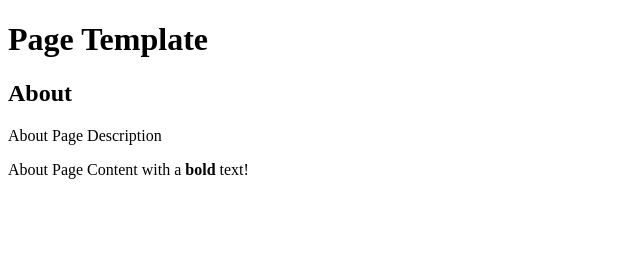
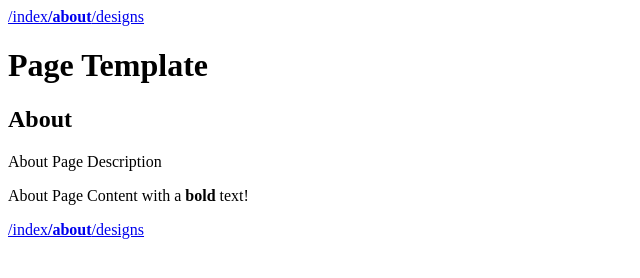
Before and after one commit to xkema/blog-demo-going-local-and-free-with-gatsby-and-netlify-cms, a Gatsby site: page /about/ in a window 1280 px wide. Shown: the whole page, without its empty margins (0-640 px from the left). Built offline with nearby package versions, Linux system fonts and the light colour scheme; Gatsby itself is replaced by a stand-in of ours.

Commit message:
[part-08] Added "Layout" and "Navigation" components
- Updated templates with the shared "Layout" component

```diff
--- /dev/null
+++ b/src/components/Layout.js
@@ -0,0 +1,22 @@
+// src/components/Layout.js
+
+import React from 'react'
+import Navigation from './Navigation.js'
+
+const Layout = (props) => {
+  return (
+    <div className="Layout">
+      <header>
+        <Navigation />
+      </header>
+      <main>
+        {props.children}
+      </main>
+      <footer>
+        <Navigation />
+      </footer>
+    </div>
+  )
+}
+
+export default Layout
--- /dev/null
+++ b/src/components/Navigation.js
@@ -0,0 +1,16 @@
+// src/components/Navigation.js
+
+import { Link } from 'gatsby'
+import React from 'react'
+
+const Navigation = (props) => {
+  return (
+    <nav>
+      <Link to='/' activeStyle={{"fontWeight": "bold"}}>/index</Link>
+      <Link to='/about' activeStyle={{"fontWeight": "bold"}}>/about</Link>
+      <Link to='/designs' activeStyle={{"fontWeight": "bold"}}>/designs</Link>
+    </nav>
+  )
+}
+
+export default Navigation
--- a/src/templates/default-template.js
+++ b/src/templates/default-template.js
@@ -1,15 +1,18 @@
 // src/templates/default-template.js
 
 import React from 'react'
+import Layout from '../components/Layout.js';
 
 const DefaultTemplate = (props) => {
 
   console.log(props);
 
   return (
-    <div>
-      <h1>Default Template</h1>
-    </div>
+    <Layout>
+      <div>
+        <h1>Default Template</h1>
+      </div>
+    </Layout>
   )
 }
 
--- a/src/templates/designs-template.js
+++ b/src/templates/designs-template.js
@@ -2,12 +2,14 @@
 
 import { graphql } from 'gatsby';
 import React from 'react'
+import Layout from '../components/Layout.js';
 
 const DesignsTemplate = (props) => {
 
   console.log(props.data);
 
   return (
+    <Layout>
       <div>
         <h1>Designs Page Template</h1>
         <h2>{props.data.markdownRemark.frontmatter.title}</h2>
@@ -30,6 +32,7 @@ const DesignsTemplate = (props) => {
           }
         </ul>
       </div>
+    </Layout>
   )
 }
 
--- a/src/templates/page-template.js
+++ b/src/templates/page-template.js
@@ -2,12 +2,14 @@
 
 import { graphql } from 'gatsby';
 import React from 'react'
+import Layout from '../components/Layout.js';
 
 const PageTemplate = (props) => {
 
   console.log(props.data);
 
   return (
+    <Layout>
       <div>
         <h1>Page Template</h1>
         <h2>{props.data.markdownRemark.frontmatter.title}</h2>
@@ -18,6 +20,7 @@ const PageTemplate = (props) => {
           }}>
         </div>
       </div>
+    </Layout>
   )
 }
 
```
Lines whose indentation alone changed are shown as unchanged.
